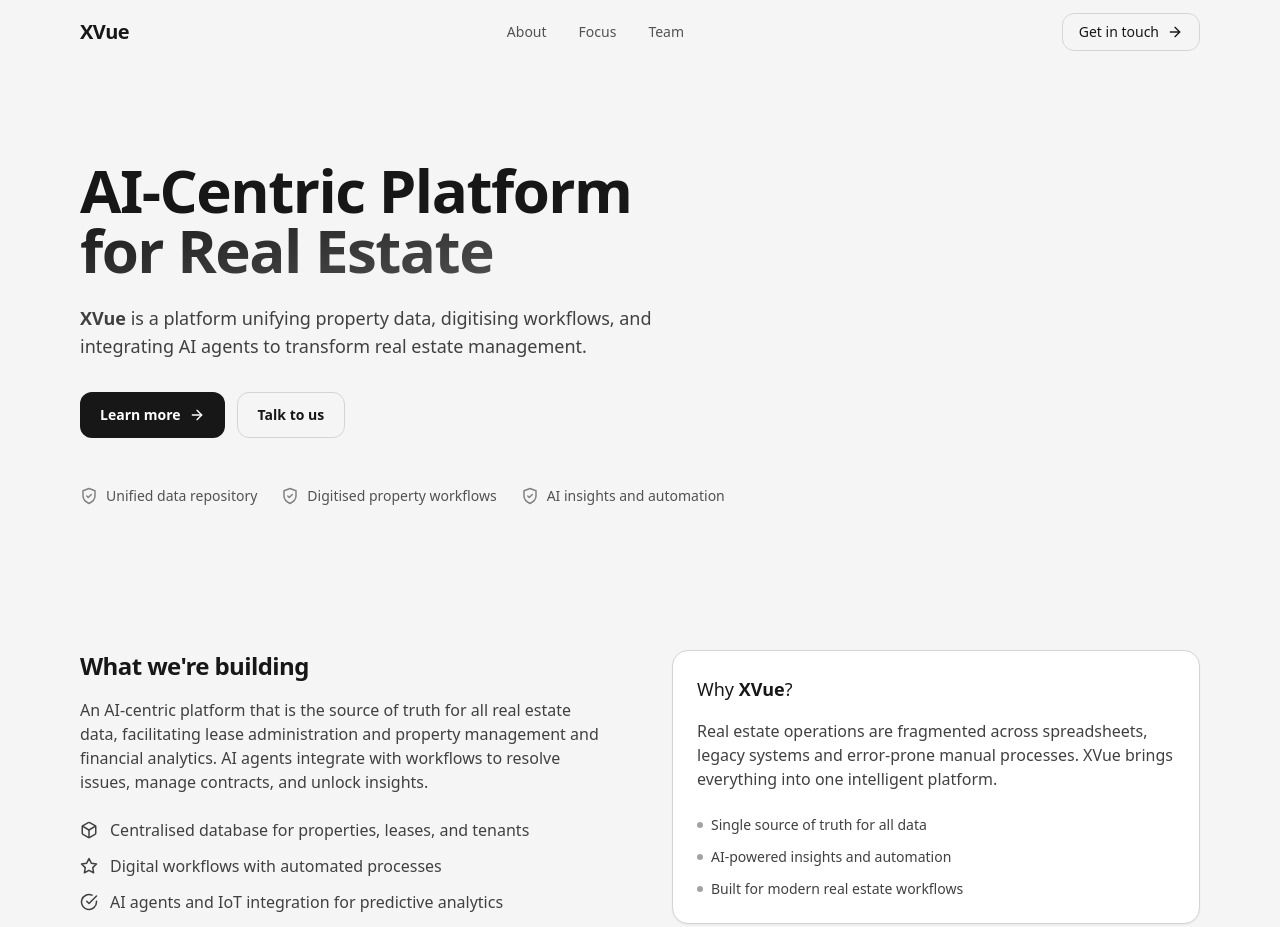
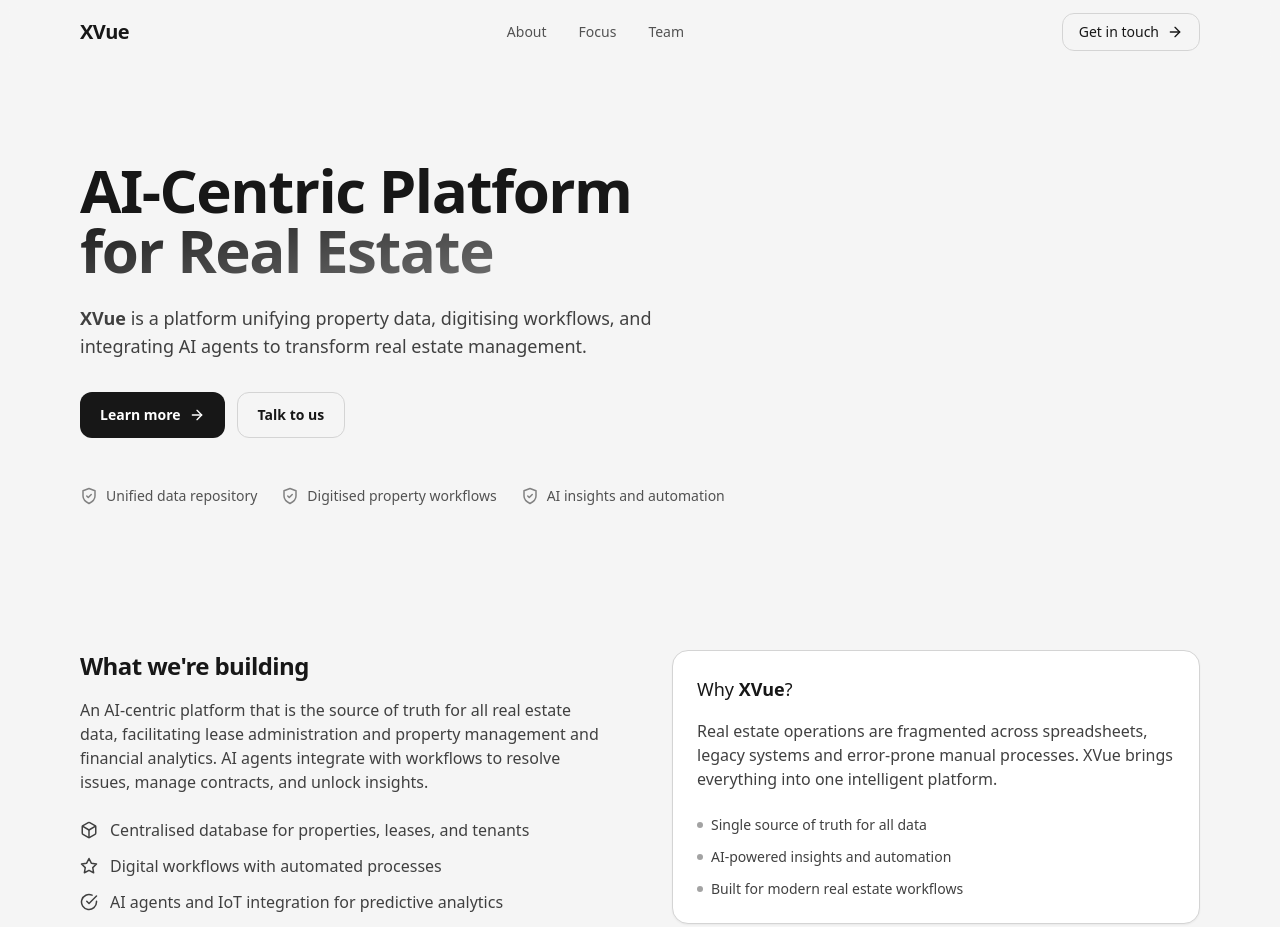
Before and after one commit to xploreview/xvue-website, a plain HTML site: page index.html in a window 1280 px wide. Shown: the top 927 px of the page. Drawn offline with nearby package versions, Linux system fonts and the light colour scheme.

Commit message:
style: adjust gradient color from neutral-600 to neutral-500 in hero heading

```diff
--- a/index.html
+++ b/index.html
@@ -43,7 +43,7 @@
       <div class="mx-auto max-w-6xl px-4 py-16 md:py-24">
         <div class="max-w-3xl">
           <h1 class="text-4xl font-black tracking-tight md:text-6xl">
-            AI-Centric Platform<br><span class="bg-gradient-to-br from-neutral-900 to-neutral-600 bg-clip-text text-transparent">for Real Estate</span>
+            AI-Centric Platform<br><span class="bg-gradient-to-br from-neutral-900 to-neutral-500 bg-clip-text text-transparent">for Real Estate</span>
           </h1>
           <p class="mt-6 max-w-xl text-neutral-700 md:text-lg">
             <span class="font-semibold">XVue</span> is a platform unifying property data, digitising workflows, and integrating AI agents to transform real estate management.
```
